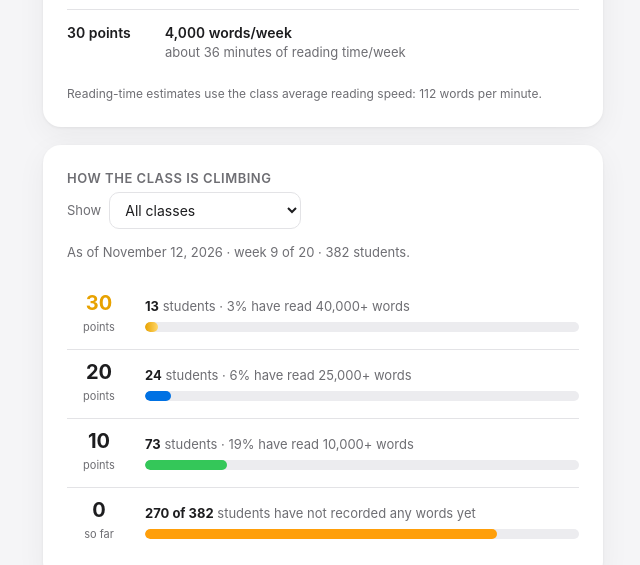
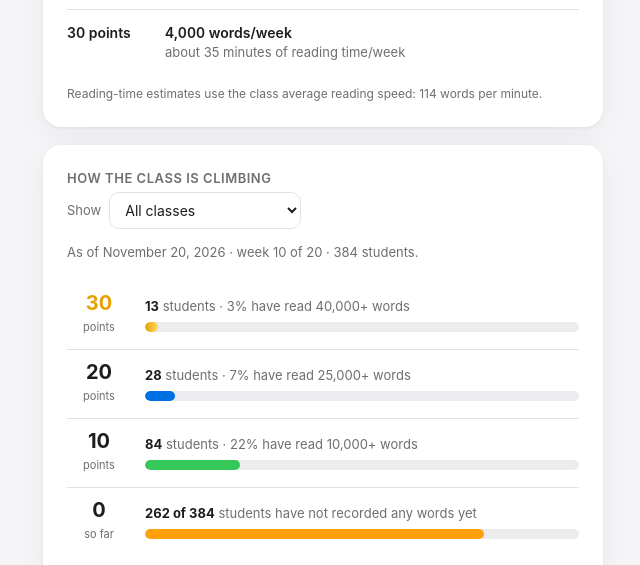
Before and after one commit to bostonghc/Xreading-Student-Progress-Meter, a plain HTML site: page reading-progress.html in a window 1280 px wide. Shown: the part 456-1021 px from the top of the page, 317-957 px from the left. Drawn offline with Linux system fonts and the light colour scheme.

Commit message:
update snapshot

```diff
--- a/reading-progress.html
+++ b/reading-progress.html
@@ -143,19 +143,19 @@ var TIERS = [
 
 /* ===== AUTO-GENERATED from the Xreading CSV — do not hand-edit ===== */
 /* GEN:START */
-var SNAPSHOT = "November 12, 2026";   // date of the export
-var WEEK_NOW = 9;                // weeks elapsed
-var READ_WPM = 112;               // cohort avg read speed (words/min)
+var SNAPSHOT = "November 20, 2026";   // date of the export
+var WEEK_NOW = 10;                // weeks elapsed
+var READ_WPM = 114;               // cohort avg read speed (words/min)
 var GROUPS = {
-  "All classes": { total:382, reached:{10000:73,25000:24,40000:13}, atZero:270 },
-  "ChiSo English 1A": { total:43, reached:{10000:10,25000:3,40000:2}, atZero:30 },
-  "ChiSo English 1B": { total:42, reached:{10000:9,25000:1,40000:1}, atZero:27 },
-  "CommHealth English 1": { total:45, reached:{10000:18,25000:4,40000:0}, atZero:17 },
-  "Econ English 1A": { total:29, reached:{10000:3,25000:1,40000:1}, atZero:21 },
-  "Econ English 1B": { total:29, reached:{10000:6,25000:0,40000:0}, atZero:23 },
+  "All classes": { total:384, reached:{10000:84,25000:28,40000:13}, atZero:262 },
+  "ChiSo English 1A": { total:43, reached:{10000:11,25000:3,40000:2}, atZero:28 },
+  "ChiSo English 1B": { total:42, reached:{10000:11,25000:3,40000:1}, atZero:27 },
+  "CommHealth English 1": { total:45, reached:{10000:21,25000:4,40000:0}, atZero:17 },
+  "Econ English 1A": { total:29, reached:{10000:4,25000:2,40000:1}, atZero:20 },
+  "Econ English 1B": { total:29, reached:{10000:8,25000:0,40000:0}, atZero:20 },
   "Econ English 1C": { total:27, reached:{10000:2,25000:2,40000:1}, atZero:23 },
-  "Econ English 1D": { total:28, reached:{10000:6,25000:3,40000:2}, atZero:20 },
-  "Junior College 2026": { total:73, reached:{10000:11,25000:8,40000:5}, atZero:53 },
+  "Econ English 1D": { total:28, reached:{10000:7,25000:4,40000:2}, atZero:19 },
+  "Junior College 2026": { total:7, reached:{10000:0,25000:0,40000:0}, atZero:6 },
   "Nursing English 1": { total:66, reached:{10000:8,25000:2,40000:1}, atZero:56 }
 };
 /* GEN:END */
```
